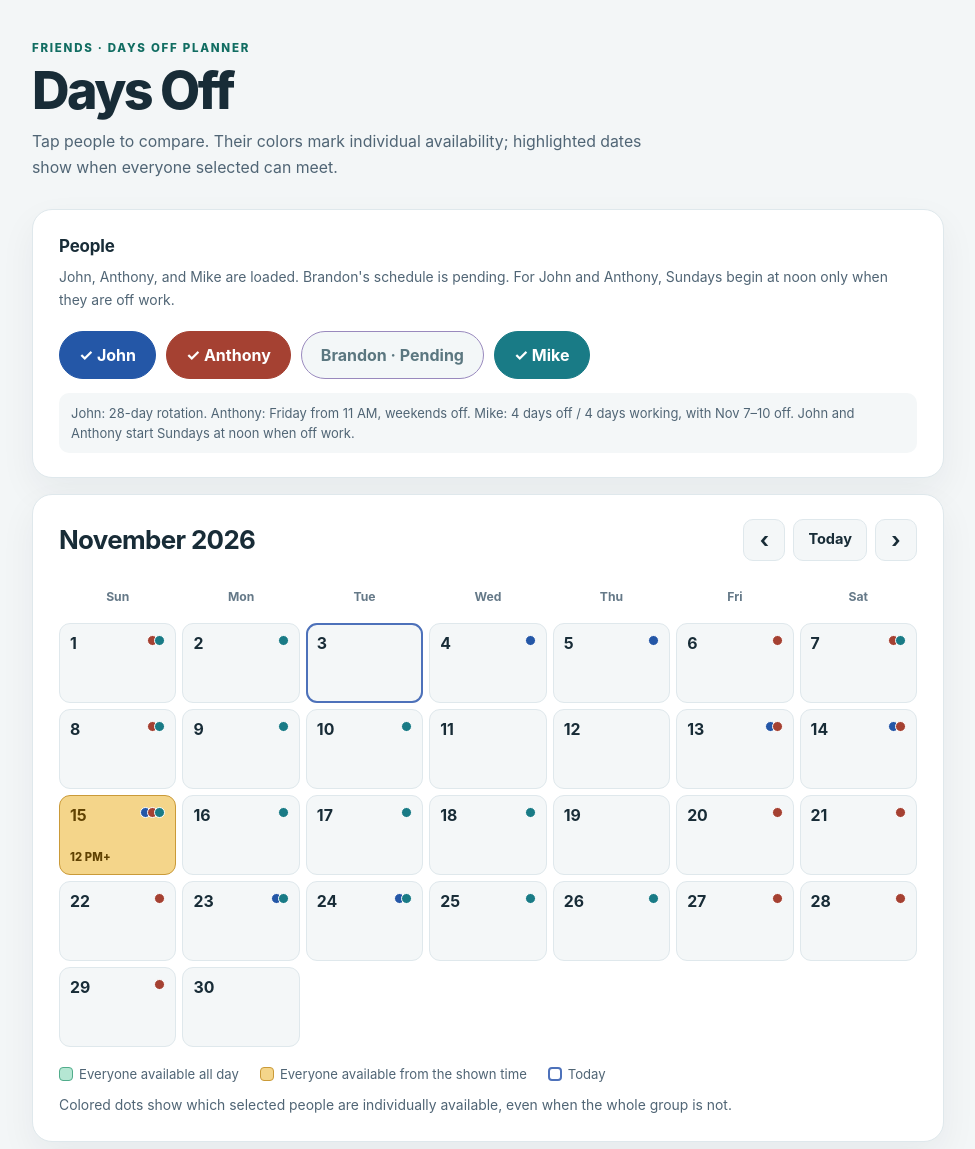
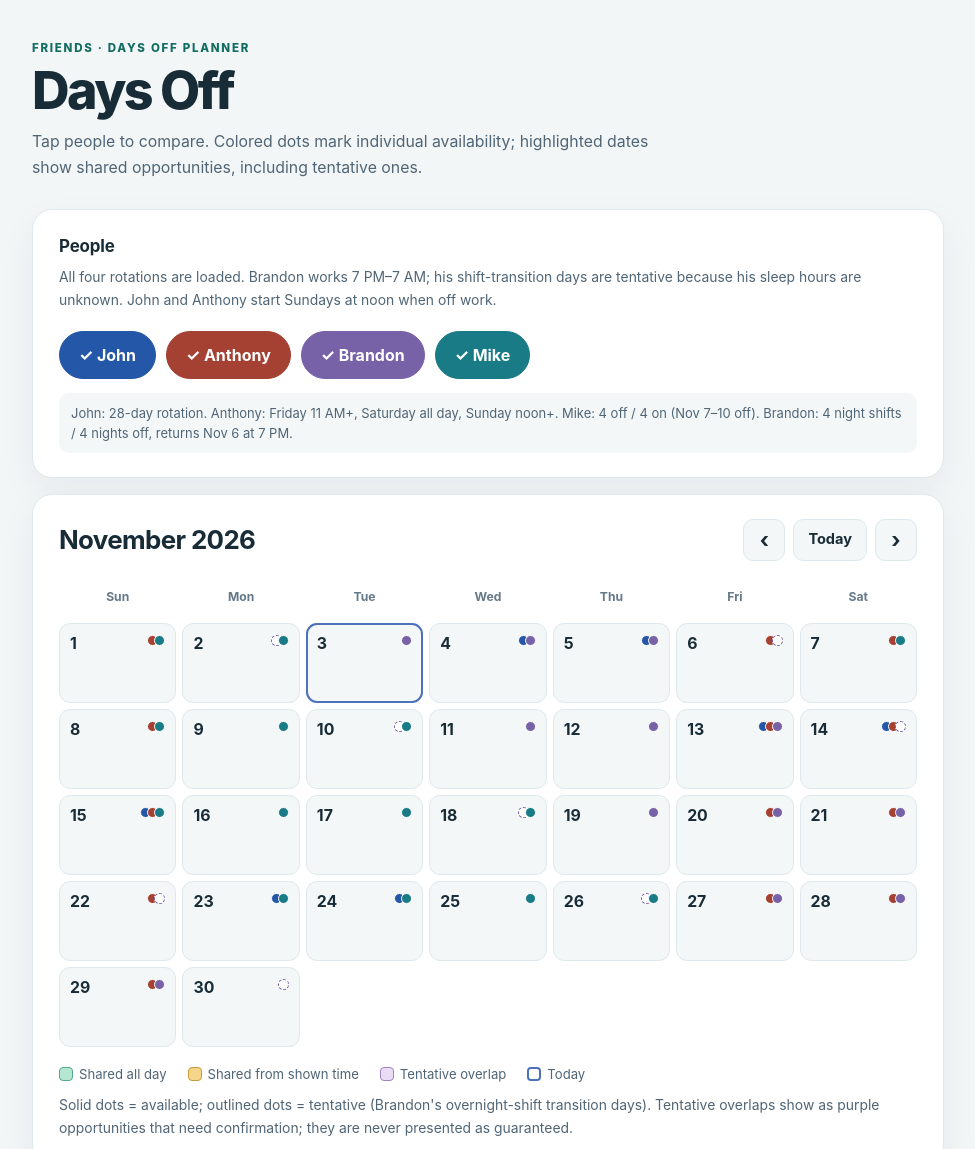
Before and after one commit to inbrand-dev/inbrands-site, a plain HTML site: page friend/index.html in a window 1280 px wide. Shown: the top 1149 px of the page, without its empty margins (152-1127 px from the left). Drawn offline with Linux system fonts and the light colour scheme.

Commit message:
Add Brandon overnight rotation with tentative availability
* Activate Brandon anchored night-shift cycle with tentative transition markers

* Display possible night-shift overlaps as distinct tentative opportunities

* Clarify tentative availability labels and calendar guidance

```diff
--- a/friend/index.html
+++ b/friend/index.html
@@ -30,6 +30,9 @@
       --partial-bg: #f4d58a;
       --partial-border: #ca9a38;
       --partial-ink: #604202;
+      --tentative-bg: #e9dcf5;
+      --tentative-border: #a084c0;
+      --tentative-ink: #523576;
       --today-border: #4d71ba;
       --list-bg: #f8fbfb;
       --list-border: #dfebed;
@@ -63,6 +66,9 @@
         --partial-bg: #4a3821;
         --partial-border: #aa833d;
         --partial-ink: #ffe4a7;
+        --tentative-bg: #372e4b;
+        --tentative-border: #9275b6;
+        --tentative-ink: #e4d2ff;
         --today-border: #94b7ff;
         --list-bg: #1a2b33;
         --list-border: #38515c;
@@ -115,20 +121,24 @@
     .day.blank { background: transparent; border-color: transparent; }
     .day.match { background: var(--full-bg); border-color: var(--full-border); }
     .day.match.partial { background: var(--partial-bg); border-color: var(--partial-border); }
+    .day.match.tentative { background: var(--tentative-bg); border-color: var(--tentative-border); }
     .day.today { outline: 2px solid var(--today-border); outline-offset: -2px; }
     .day-head { width: 100%; display: flex; align-items: flex-start; justify-content: space-between; gap: 2px; min-width: 0; }
     .number { color: var(--ink); font-size: .99rem; font-weight: 740; line-height: 1.2; flex: 0 0 auto; }
     .day.match .number, .day.match .flag { color: var(--full-ink); }
     .day.match.partial .number, .day.match.partial .flag { color: var(--partial-ink); }
+    .day.match.tentative .number, .day.match.tentative .flag { color: var(--tentative-ink); }
     .person-markers { display: flex; align-items: center; justify-content: flex-end; flex: 0 1 auto; min-width: 0; padding: 1px 0 0 2px; }
     .person-dot { display: block; width: 11px; height: 11px; flex: 0 0 11px; border: 1.5px solid var(--card); border-radius: 50%; background: var(--person-color); }
     .person-dot + .person-dot { margin-left: -4px; }
+    .person-dot.tentative { background: var(--card); border: 1.5px dashed var(--person-color); }
     .marker-overflow { color: var(--ink); font-size: .6rem; font-weight: 800; line-height: 1; margin-left: 2px; white-space: nowrap; }
     .flag { color: var(--quiet); font-size: .7rem; font-weight: 800; line-height: 1.25; letter-spacing: .01em; margin-top: auto; }
     .legend { display: flex; align-items: center; gap: 12px 21px; flex-wrap: wrap; color: var(--muted); font-size: .82rem; margin-top: 18px; }
     .legend > span { white-space: nowrap; }
     .swatch { width: 14px; height: 14px; display: inline-block; border-radius: 4px; background: var(--full-bg); border: 1px solid var(--full-border); vertical-align: -2px; margin-right: 6px; }
     .swatch.partial-swatch { background: var(--partial-bg); border-color: var(--partial-border); }
+    .swatch.tentative-swatch { background: var(--tentative-bg); border-color: var(--tentative-border); }
     .today-swatch { width: 14px; height: 14px; display: inline-block; border-radius: 4px; border: 2px solid var(--today-border); vertical-align: -2px; margin-right: 6px; }
     .detail-panel { margin-top: 20px; padding: 16px 18px; border-radius: 13px; border: 1px solid var(--border); background: var(--control); }
     .detail-panel[hidden] { display: none; }
@@ -189,17 +199,17 @@
   <header>
     <div class="eyebrow">Friends · Days off planner</div>
     <h1>Days Off</h1>
-    <p class="subtitle">Tap people to compare. Their colors mark individual availability; highlighted dates show when everyone selected can meet.</p>
+    <p class="subtitle">Tap people to compare. Colored dots mark individual availability; highlighted dates show shared opportunities, including tentative ones.</p>
   </header>
   <section class="panel" aria-labelledby="people-heading">
     <div class="toprow">
       <div>
         <h2 class="section-title" id="people-heading">People</h2>
-        <p class="muted">John, Anthony, and Mike are loaded. Brandon's schedule is pending. For John and Anthony, Sundays begin at noon only when they are off work.</p>
+        <p class="muted">All four rotations are loaded. Brandon works 7 PM–7 AM; his shift-transition days are tentative because his sleep hours are unknown. John and Anthony start Sundays at noon when off work.</p>
       </div>
     </div>
     <div class="person-row" id="people"></div>
-    <div class="tag">John: 28-day rotation. Anthony: Friday from 11 AM, weekends off. Mike: 4 days off / 4 days working, with Nov 7–10 off. John and Anthony start Sundays at noon when off work.</div>
+    <div class="tag">John: 28-day rotation. Anthony: Friday 11 AM+, Saturday all day, Sunday noon+. Mike: 4 off / 4 on (Nov 7–10 off). Brandon: 4 night shifts / 4 nights off, returns Nov 6 at 7 PM.</div>
   </section>
   <section class="panel" id="calendar-panel" aria-label="Monthly calendar">
     <div class="calhead">
@@ -212,8 +222,8 @@
     </div>
     <div class="weekdays" aria-hidden="true"><div>Sun</div><div>Mon</div><div>Tue</div><div>Wed</div><div>Thu</div><div>Fri</div><div>Sat</div></div>
     <div id="grid" class="grid" role="group" aria-label="Days off by date"></div>
-    <div class="legend"><span><span class="swatch"></span>Everyone available all day</span><span><span class="swatch partial-swatch"></span>Everyone available from the shown time</span><span><span class="today-swatch"></span>Today</span></div>
-    <p class="muted" style="margin-top: 10px;">Colored dots show which selected people are individually available, even when the whole group is not.</p>
+    <div class="legend"><span><span class="swatch"></span>Shared all day</span><span><span class="swatch partial-swatch"></span>Shared from shown time</span><span><span class="swatch tentative-swatch"></span>Tentative overlap</span><span><span class="today-swatch"></span>Today</span></div>
+    <p class="muted" style="margin-top: 10px;">Solid dots = available; outlined dots = tentative (Brandon's overnight-shift transition days). Tentative overlaps show as purple opportunities that need confirmation; they are never presented as guaranteed.</p>
     <section id="day-details" class="detail-panel" aria-live="polite" hidden>
       <h3 id="detail-title"></h3>
       <p id="detail-summary"></p>
@@ -239,6 +249,7 @@
   const anchorDay = dateNumber(2026, 10, 4); // Known Wednesday off: Nov 4, 2026.
   const johnDaysOff = new Set([0, 1, 9, 10, 11, 19, 20]);
   const mikeAnchorDay = dateNumber(2026, 10, 7); // Mike is off Nov 7–10, 2026.
+  const brandonWorkAnchorDay = dateNumber(2026, 10, 6); // Brandon returns to work Nov 6 at 7 PM; last work night ends Nov 10 at 7 AM.
   // Each availability interval uses minutes after local midnight: [start, end).
   // Day numbers are UTC-based civil dates; the calendar shows whole local dates.
   const people = [
@@ -260,7 +271,22 @@
         return null; // Working Monday through Thursday.
       }
     },
-    { id: 'brandon', name: 'Brandon', pending: true, available: () => null },
+    {
+      id: 'brandon', name: 'Brandon',
+      assumed: true,
+      // Four work nights starting 7 PM, followed by four off nights. Avoid guessing sleep hours.
+      // Transition dates are tentative and may be listed as possible group opportunities, not confirmed.
+      available: n => {
+        const phase = positiveMod(n - brandonWorkAnchorDay, 8);
+        return phase >= 5 ? { start: 0, end: 1440 } : null; // Three clear days off (estimated availability).
+      },
+      tentative: n => {
+        const phase = positiveMod(n - brandonWorkAnchorDay, 8);
+        if (phase === 0) return { start: 0, end: 19 * 60, note: 'Shift begins at 7 PM; rest time unknown' };
+        if (phase === 4) return { start: 7 * 60, end: 1440, note: 'Shift ends at 7 AM; sleep time unknown' };
+        return null;
+      }
+    },
     {
       id: 'mike', name: 'Mike',
       available: n => positiveMod(n - mikeAnchorDay, 8) < 4 ? { start: 0, end: 1440 } : null
@@ -298,15 +324,20 @@
     if (selected.size === 0) return null;
     let start = 0;
     let end = 1440;
+    let tentative = false;
     for (const person of people) {
       if (!selected.has(person.id)) continue;
-      const window = person.available(dayNum);
-      if (!window) return null;
+      let window = person.available(dayNum);
+      if (!window) {
+        window = person.tentative?.(dayNum);
+        if (!window) return null;
+        tentative = true;
+      }
       start = Math.max(start, window.start);
       end = Math.min(end, window.end);
       if (start >= end) return null;
     }
-    return { start, end };
+    return { start, end, tentative };
   }
   function isFullDay(window) { return window && window.start === 0 && window.end === 1440; }
   function timeLabel(minutes) {
@@ -316,10 +347,17 @@
   }
   function availabilityLabel(window) {
     if (!window) return 'Not available';
+    if (window.tentative) return 'Tentative · confirm timing';
     if (isFullDay(window)) return 'All day';
     if (window.end === 1440) return 'From ' + timeLabel(window.start);
     if (window.start === 0) return 'Until ' + timeLabel(window.end);
     return timeLabel(window.start) + '–' + timeLabel(window.end);
+  }
+  function personAvailabilityLabel(person, dayNum) {
+    const window = person.available(dayNum);
+    if (window) return availabilityLabel(window) + (person.assumed ? ' (estimated)' : '');
+    const possible = person.tentative?.(dayNum);
+    return possible ? 'Tentative: ' + possible.note : 'Not available';
   }
   function renderPeople() {
     const root = document.getElementById('people');
@@ -359,35 +397,37 @@
         cell.type = 'button';
         const n = dateNumber(viewedYear, viewedMonth, day);
         const window = sharedAvailability(n);
-        const availablePeople = people.filter(p => selected.has(p.id) && p.available(n));
+        const markerPeople = people.filter(p => selected.has(p.id) && (p.available(n) || p.tentative?.(n)));
         if (window) cell.classList.add('match');
         if (window && !isFullDay(window)) cell.classList.add('partial');
+        if (window?.tentative) cell.classList.add('tentative');
         if (n === todayN) cell.classList.add('today');
         if (n === selectedDayN) cell.classList.add('chosen');
         cell.setAttribute('aria-pressed', n === selectedDayN ? 'true' : 'false');
         if (n === todayN) cell.setAttribute('aria-current', 'date');
-        const individualStatus = availablePeople.map(p => p.name + ': ' + availabilityLabel(p.available(n))).join('; ');
-        cell.setAttribute('aria-label', `${dateFmt.format(new Date(n * MS_DAY))}: ${window ? 'shared availability ' + availabilityLabel(window) : 'no shared availability'}${individualStatus ? '; ' + individualStatus : ''}${n === todayN ? ', today' : ''}`);
+        const individualStatus = people.filter(p => selected.has(p.id)).map(p => p.name + ': ' + personAvailabilityLabel(p, n)).join('; ');
+        cell.setAttribute('aria-label', `${dateFmt.format(new Date(n * MS_DAY))}: ${window ? (window.tentative ? 'possible shared availability ' : 'shared availability ') + availabilityLabel(window) : 'no shared availability'}${individualStatus ? '; ' + individualStatus : ''}${n === todayN ? ', today' : ''}`);
         const dayHead = document.createElement('span');
         dayHead.className = 'day-head';
         const num = document.createElement('span');
         num.className = 'number';
         num.textContent = String(day);
         dayHead.append(num);
-        if (availablePeople.length) {
+        if (markerPeople.length) {
           const markers = document.createElement('span');
           markers.className = 'person-markers';
           markers.setAttribute('aria-hidden', 'true');
           // Three overlapping markers, then +N for any additional available people.
-          for (const person of availablePeople.slice(0, 3)) {
+          for (const person of markerPeople.slice(0, 3)) {
             const dot = document.createElement('span');
             dot.className = 'person-dot person-' + person.id;
+            if (!person.available(n) && person.tentative?.(n)) dot.classList.add('tentative');
             markers.append(dot);
           }
-          if (availablePeople.length > 3) {
+          if (markerPeople.length > 3) {
             const overflow = document.createElement('span');
             overflow.className = 'marker-overflow';
-            overflow.textContent = '+' + (availablePeople.length - 3);
+            overflow.textContent = '+' + (markerPeople.length - 3);
             markers.append(overflow);
           }
           dayHead.append(markers);
@@ -396,7 +436,7 @@
         if (window) {
           const flag = document.createElement('span');
           flag.className = 'flag';
-          flag.textContent = isFullDay(window) ? 'ALL DAY' : timeLabel(window.start) + '+';
+          flag.textContent = window.tentative ? 'MAYBE' : isFullDay(window) ? 'ALL DAY' : timeLabel(window.start) + '+';
           cell.append(flag);
         }
         cell.addEventListener('click', () => {
@@ -422,7 +462,7 @@
     const window = sharedAvailability(selectedDayN);
     document.getElementById('detail-summary').textContent =
       selected.size === 0 ? 'Select people above to compare their availability.' :
-      window ? 'Shared availability: ' + availabilityLabel(window) :
+      window ? (window.tentative ? 'Possible shared availability: ' : 'Shared availability: ') + availabilityLabel(window) + (selected.has('brandon') ? (window.tentative ? ' (Brandon needs to confirm rest/sleep)' : ' (Brandon estimated)') : '') :
       'No shared availability for the selected people.';
     const list = document.getElementById('detail-people');
     list.replaceChildren();
@@ -432,7 +472,7 @@
       const name = document.createElement('span');
       name.textContent = person.name;
       const status = document.createElement('span');
-      status.textContent = availabilityLabel(person.available(selectedDayN));
+      status.textContent = personAvailabilityLabel(person, selectedDayN);
       li.append(name, status);
       list.append(li);
     }
```
